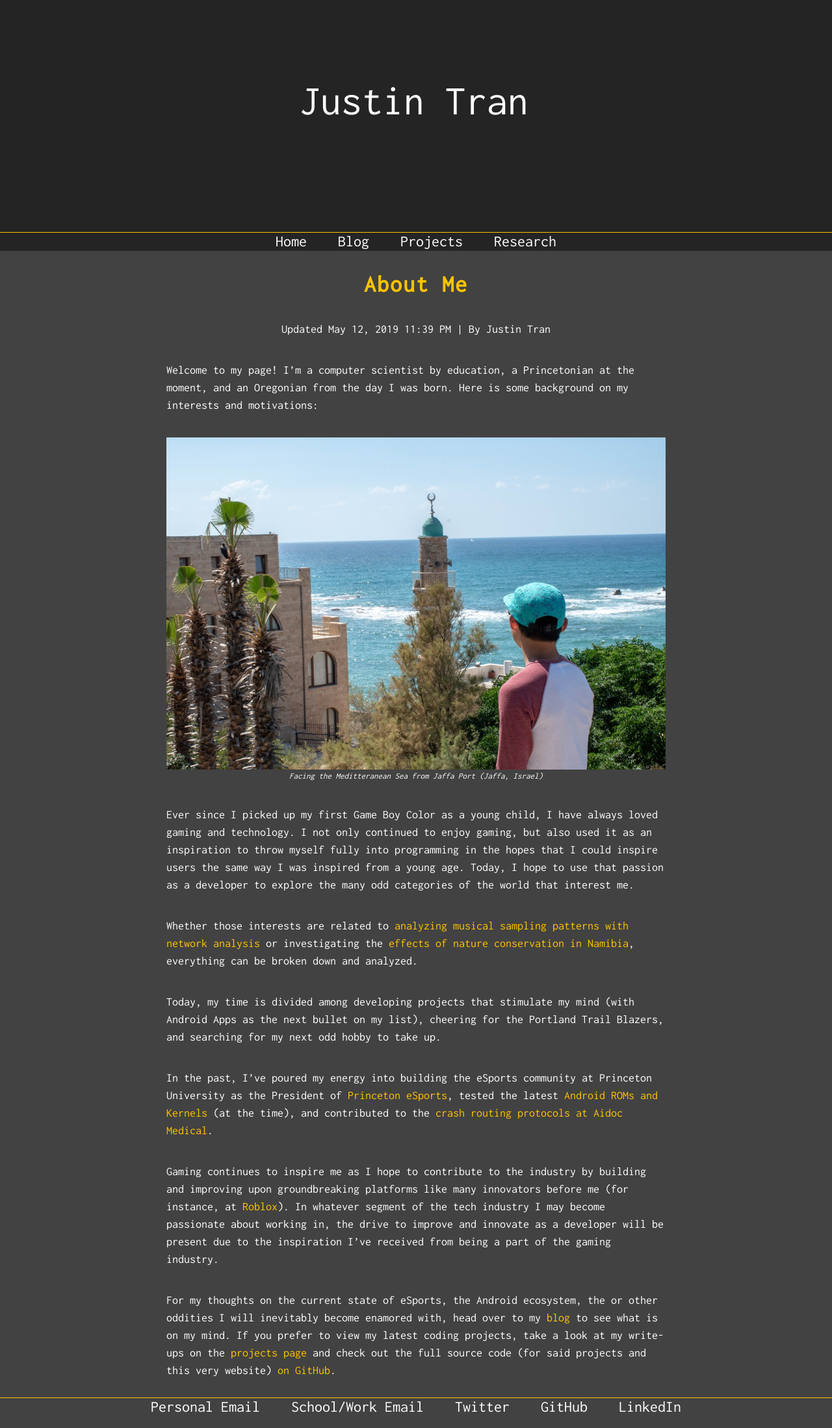
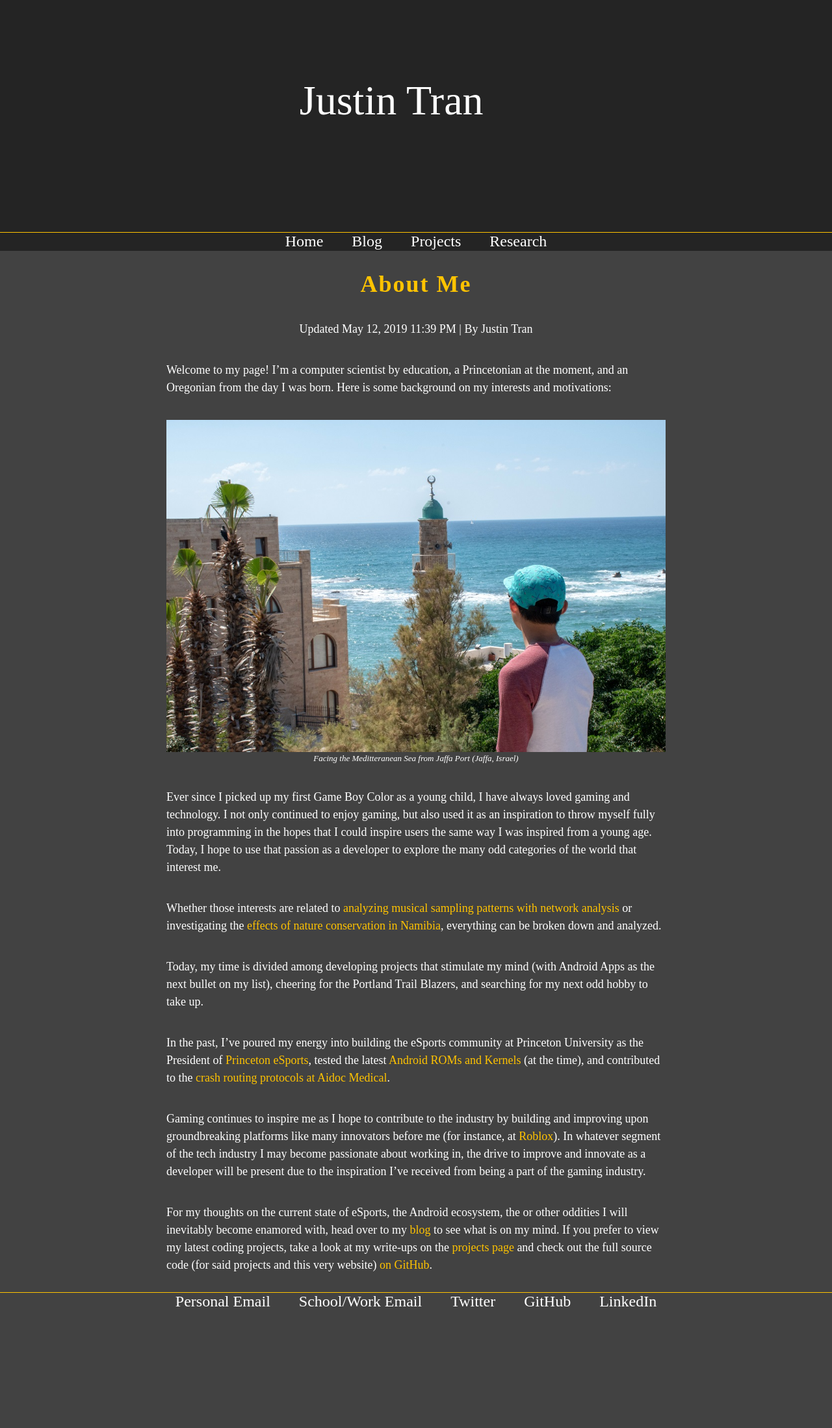
Before and after one commit to justintranjt/justintranjt.github.io, a Jekyll site: the page built from index.md, in a window 1280 px wide. Shown: the whole page at 65% size. Built offline with Jekyll 4.4.1, drawn with Linux system fonts in a browser that asks for light colours; after the commit the page ends 2035 px from its top, so only the background shows below that.

Commit message:
Changed font to Open Sans

```diff
--- a/_layouts/default.html
+++ b/_layouts/default.html
@@ -21,7 +21,7 @@
             <link href="/normalize.css" rel="stylesheet" type="text/css">
 
             <!-- Font and stylesheets for code highlighting -->
-            <link href="https://fonts.googleapis.com/css?family=Inconsolata" rel="stylesheet" type="text/css">
+            <link href="https://fonts.googleapis.com/css?family=Open+Sans" rel="stylesheet" type="text/css">
             <link href="/mainstyle.css" rel="stylesheet" type="text/css">
             <link href="/monokaiSyntax.css" rel="stylesheet" type="text/css">
 
```
